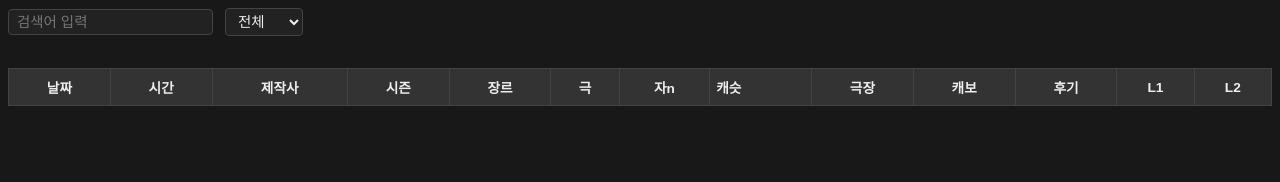
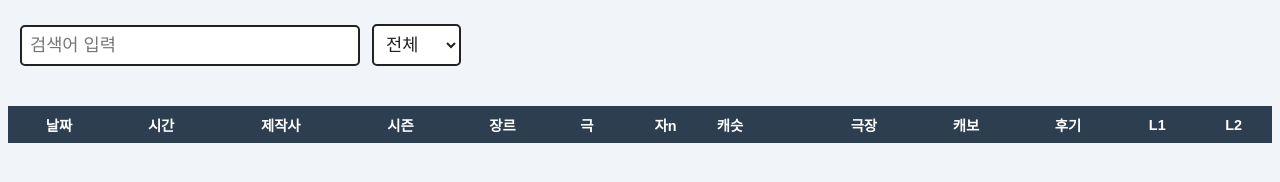
Before and after one commit to SailingSnails/SailingSnails, a plain HTML site: page search.html in a window 1280 px wide. Drawn offline with Linux system fonts and the light colour scheme; no server answers; a web font is replaced by a local one.

Commit message:
Light Mode

```diff
--- a/search.html
+++ b/search.html
@@ -8,34 +8,80 @@
   <style>
     @font-face {
       font-family: 'Freesentation';
+      src: url('./Freesentation-3Light.ttf') format('truetype');
+      font-weight: 300;
+    }
+    @font-face {
+      font-family: 'Freesentation';
       src: url('./Freesentation-6SemiBold.ttf') format('truetype');
+      font-weight: 600;
     }
     body {
       font-family: 'Freesentation', 'Malgun Gothic', Arial, sans-serif;
-      background: #181818;
-      color: #eee;
-      font-size: 0.95em;
+      font-weight: 300;
+      color: #222;
+      font-size: 1em;
+      background: #F1F4F8;
     }
-    .controls { display: flex; gap: 12px; align-items: center; margin-bottom: 32px; }
-    .controls input, .controls select { background: #222; color: #eee; border: 1px solid #444; border-radius: 4px; padding: 4px 8px; font-size: 0.95em;}
-    .count-box { margin: 24px 0 18px 0; font-size: 1.5em; font-weight: bold; }
-    table { border-collapse: collapse; width: 100%; background: #222; font-size: 0.9em;}
-    th, td { border: 1px solid #444; padding: 8px 6px; text-align: center; }
-    th { background: #333; }
-    .col-캐슷 { text-align: left !important; }
-    .fa-link { color: #2196f3; font-size: 1.1em; }
-    .icon-link { display: inline-block; padding: 0px 2px; }
+    .controls {
+      display: flex;
+      gap: 12px;
+      align-items: center;
+      margin-top: 24px;
+      margin-bottom: 40px; }
+    .controls input, .controls select {
+      background: #fff;
+      color: #222;
+      border: 2px solid #222;
+      border-radius: 5px;
+      padding: 8px 8px;
+      font-size: 1.1em;
+    }
+    .controls input {
+      width: 320px;
+      margin-left: 12px;
+    }
+    .count-box {
+      margin: 24px 0 18px 0;
+      font-size: 1.5em;
+      font-weight: 600;
+    }
+    table {
+      border-collapse: collapse;
+      width: 100%;
+      background: #fff;
+      font-size: 0.9em;
+    }
+    td {
+      border: 1px solid #e0e0e0;
+      padding: 8px 6px;
+      text-align: center;
+    }
+    th {
+      background: #2c3e50;
+      padding: 8px 6px;
+      color: #fff;
+    }
+    .col-캐슷 {
+      text-align: left !important;
+    }
+    .fa-link {
+      color: #2196f3;
+      font-size: 1em;
+    }
+    .icon-link {
+      display: inline-block;
+      padding: 0px 2px;
+    }
     .highlight {
       background: #ffe066;
       color: #222;
-      border-radius: 3px;
-      padding: 0 2px;
-      font-weight: bold;
+      font-weight: 600;
     }
     .selected-row {
       background: #fef3c7 !important;
       color: #333 !important;
-      transition: background 0.1s;
+      font-weight: 600;
     }
   </style>
 </head>
@@ -171,7 +217,7 @@
       const 본_횟수 = filtered.length;
       const 극Idx = colNames.indexOf('극');
       const 극_개수 = new Set(filtered.map(r => r[극Idx])).size;
-      document.getElementById('count-box').innerHTML = `▶ ${극_개수} 극 &nbsp; & &nbsp; ${본_횟수} 회`;
+      document.getElementById('count-box').innerHTML = `&nbsp;&nbsp;▶ ${극_개수} 극 &nbsp; & &nbsp; ${본_횟수} 회`;
     }
 
     function filterData() {
```
Also changed, not shown: 1 other file.
